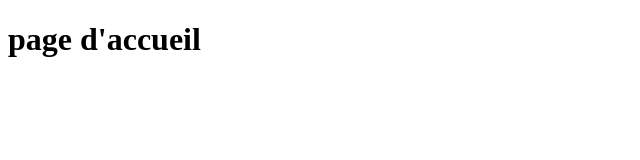
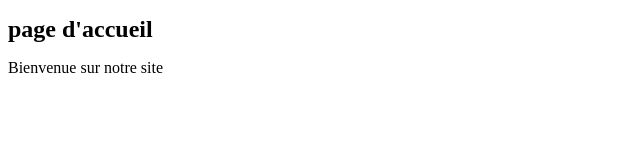
Before and after one commit to hamza-ourziki25/tp-git-anulation, a plain HTML site: page index.html in a window 1280 px wide. Shown: the whole page, without its empty margins (0-640 px from the left). Drawn offline with Linux system fonts and the light colour scheme.

Commit message:
D:Modifier index.html

```diff
--- a/index.html
+++ b/index.html
@@ -4,8 +4,10 @@
     <meta charset="UTF-8">
     <meta name="viewport" content="width=device-width, initial-scale=1.0">
     <title>page d'accueil</title>
+    <link rel="stylesheet" href="style.css">
 </head>
 <body>
     <h1>page d'accueil </h1>
+    <p>Bienvenue sur notre site</p>
 </body>
 </html>
```
